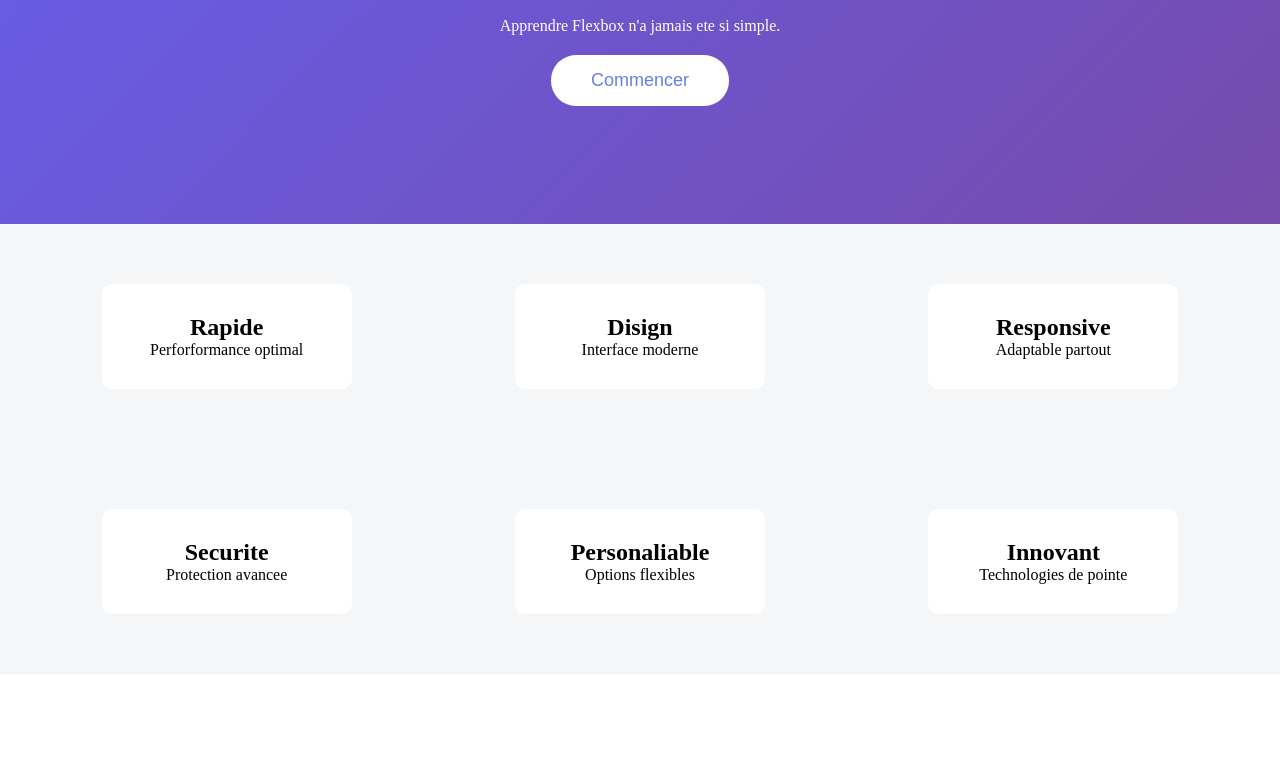
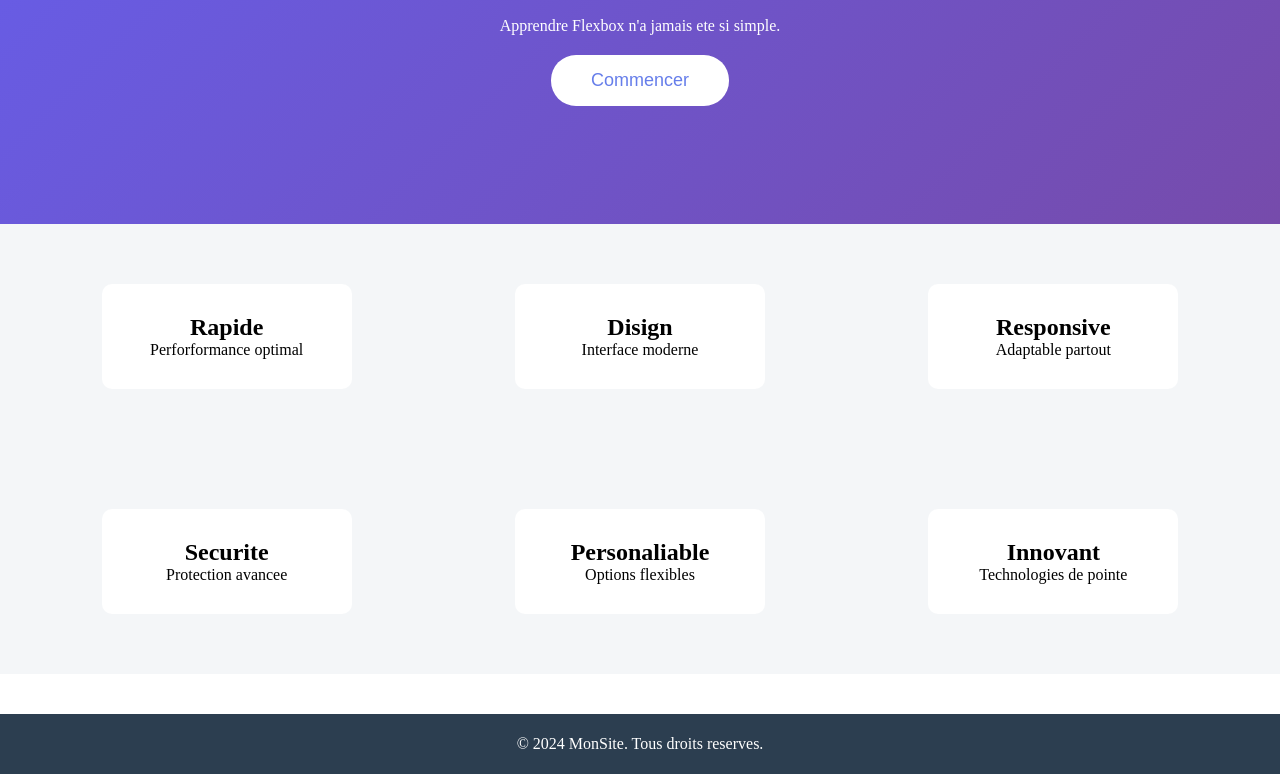
Before and after one commit to mouhamedabdourhaman007-cell/flexbox, a plain HTML site: page index.html in a window 1280 px wide. Shown: the part 243-1017 px from the top of the page. Before the commit the page ends 917 px from the top, so only its background shows below. Drawn offline with Linux system fonts and the light colour scheme.

Commit message:
added footer

```diff
--- a/index.html
+++ b/index.html
@@ -51,5 +51,8 @@
             <p>Technologies de pointe</p>
         </div>
     </div>
+    <footer class="footer">
+        <p>&copy; 2024 MonSite. Tous droits reserves.</p>
+    </footer>
 </body>
 </html>
--- a/style.css
+++ b/style.css
@@ -66,3 +66,12 @@
 .feature-card h2{
     font-style: bold;
 }
+.footer{
+    display: flex;
+    justify-content: center;
+    align-items: center;
+    background-color: #2c3e50;
+    color: white;
+    height: 60px;
+    margin-top: 40px;
+}
```
